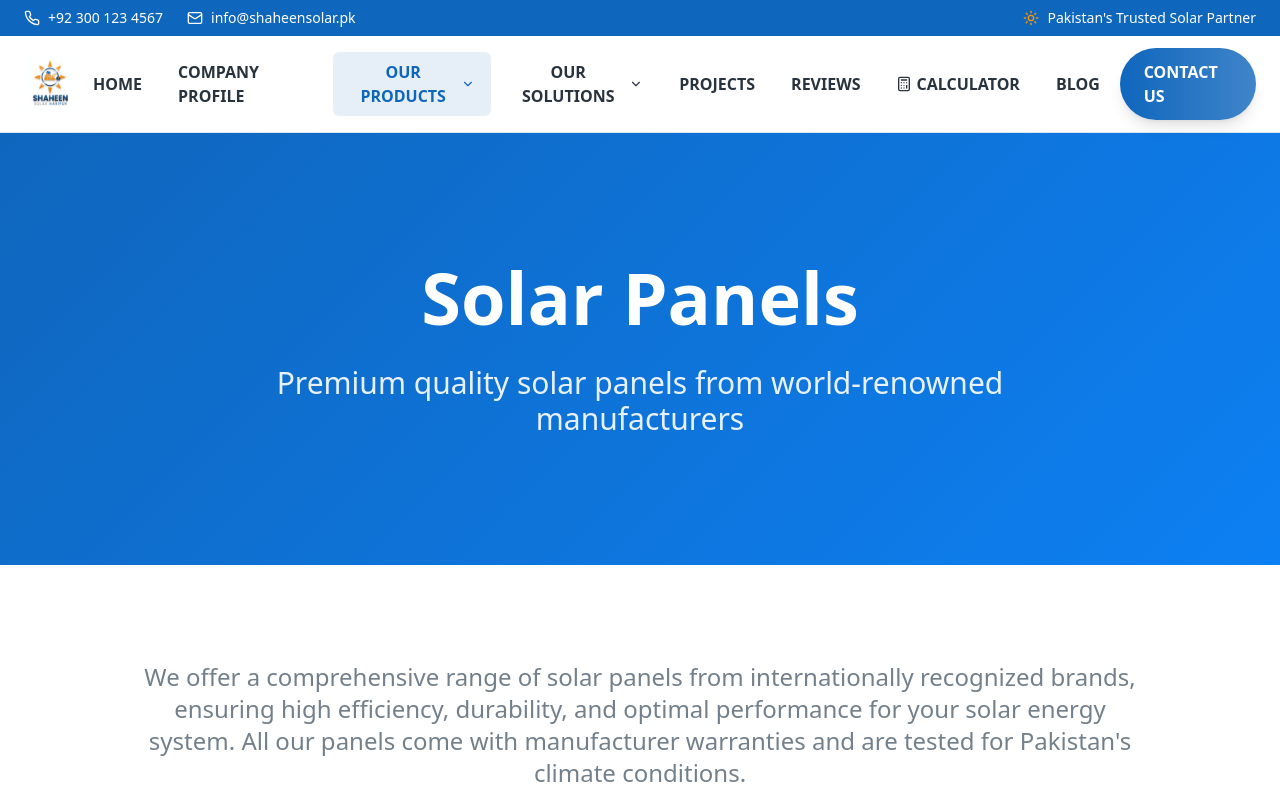
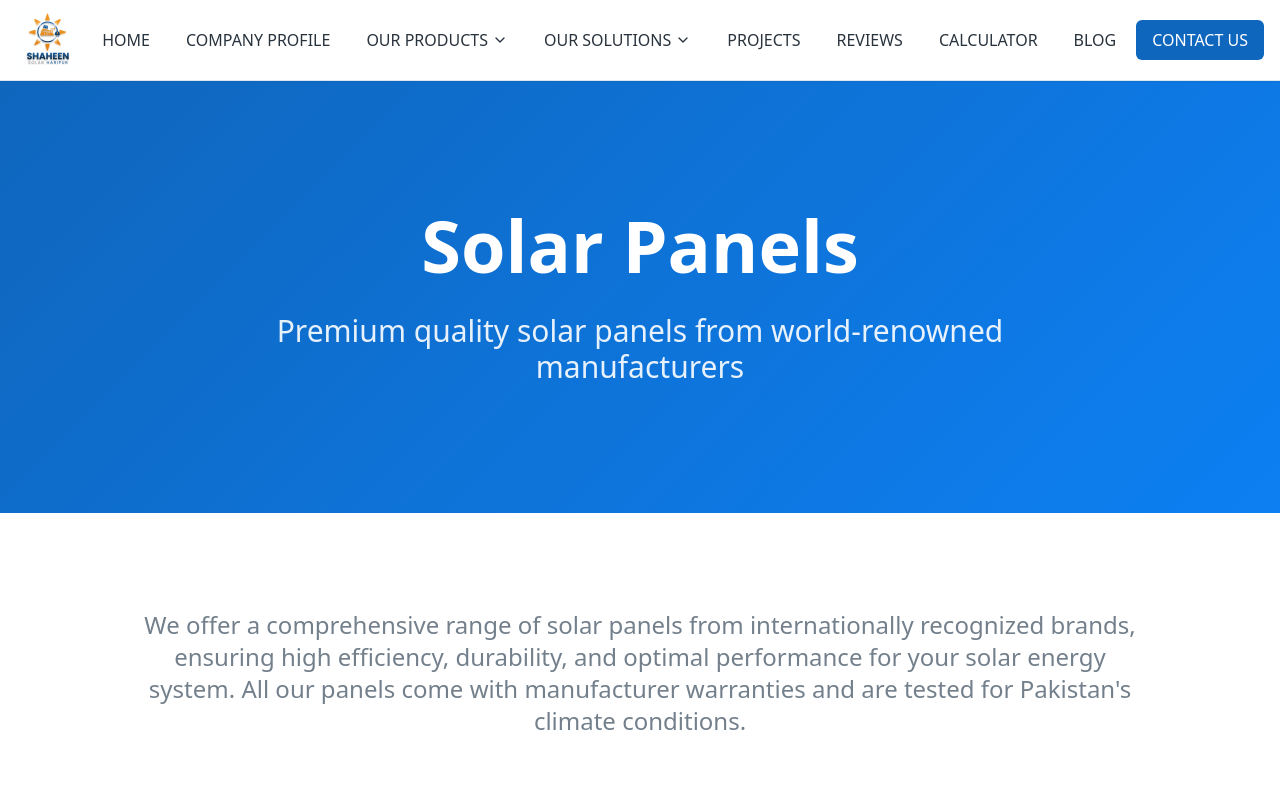
Before and after one commit to ziaaiautomation-create/shaheen-solar-display, a React (Vite) app: page /products/solar-panels in a window 1280 px wide. Shown: the top 800 px of the page. Built offline with nearby package versions, Linux system fonts and the light colour scheme; the HTML template or start-up script is replaced by a standard one.

Commit message:
Reverted to commit 11b73d6033131a09c78960ae4ea6d7133eadd9f7

```diff
--- a/src/components/Header.tsx
+++ b/src/components/Header.tsx
@@ -1,397 +1,172 @@
-import { useState, useEffect } from "react";
-import { Link, useLocation } from "react-router-dom";
-import { Menu, X, ChevronDown, Phone, Mail, Sun, Calculator } from "lucide-react";
+import { useState } from "react";
+import { Link } from "react-router-dom";
+import { Menu, X, ChevronDown } from "lucide-react";
 import logo from "@/assets/shaheen-logo.png";
 
 const Header = () => {
   const [isMenuOpen, setIsMenuOpen] = useState(false);
   const [activeDropdown, setActiveDropdown] = useState<string | null>(null);
-  const [isScrolled, setIsScrolled] = useState(false);
-  const location = useLocation();
 
   const toggleMenu = () => setIsMenuOpen(!isMenuOpen);
 
-  useEffect(() => {
-    const handleScroll = () => {
-      setIsScrolled(window.scrollY > 20);
-    };
-    window.addEventListener("scroll", handleScroll);
-    return () => window.removeEventListener("scroll", handleScroll);
-  }, []);
-
-  const isActive = (path: string) => location.pathname === path;
-
   return (
-    <>
-      {/* Top Bar */}
-      <div className="hidden lg:block bg-primary text-primary-foreground py-2">
-        <div className="container mx-auto px-6 flex items-center justify-between text-sm">
-          <div className="flex items-center gap-6">
-            <a href="tel:+923001234567" className="flex items-center gap-2 hover:text-secondary transition-colors">
-              <Phone className="h-4 w-4" />
-              <span>+92 300 123 4567</span>
-            </a>
-            <a href="mailto:info@shaheensolar.pk" className="flex items-center gap-2 hover:text-secondary transition-colors">
-              <Mail className="h-4 w-4" />
-              <span>info@shaheensolar.pk</span>
-            </a>
-          </div>
-          <div className="flex items-center gap-4">
-            <span className="flex items-center gap-2">
-              <Sun className="h-4 w-4 text-secondary" />
-              <span>Pakistan's Trusted Solar Partner</span>
-            </span>
-          </div>
-        </div>
-      </div>
-
-      {/* Main Header */}
-      <header
-        className={`sticky top-0 z-50 transition-all duration-300 ${
-          isScrolled
-            ? "bg-background/95 backdrop-blur-md shadow-lg border-b border-border"
-            : "bg-background border-b border-border"
-        }`}
-      >
-        <nav className="container mx-auto px-4 lg:px-6">
-          <div className="flex items-center justify-between h-20 lg:h-24">
+    <header className="sticky top-0 z-50 bg-background border-b border-border shadow-sm">
+      <nav className="container mx-auto px-4">
+        <div className="flex items-center justify-between h-20">
           {/* Logo */}
-            <Link to="/" className="flex items-center space-x-3 group">
-              <img
-                src={logo}
-                alt="Shaheen Solar Haripur"
-                className="h-14 lg:h-18 w-auto transition-transform duration-300 group-hover:scale-105"
-              />
+          <Link to="/" className="flex items-center space-x-3">
+            <img src={logo} alt="Shaheen Solar Haripur" className="h-16 w-auto" />
           </Link>
 
           {/* Desktop Navigation */}
           <div className="hidden lg:flex items-center space-x-1">
-              <Link
-                to="/"
-                className={`px-4 py-2 font-semibold transition-all duration-300 rounded-md ${
-                  isActive("/")
-                    ? "text-primary bg-primary/10"
-                    : "text-foreground hover:text-primary hover:bg-primary/5"
-                }`}
-              >
+            <Link to="/" className="px-4 py-2 text-foreground hover:text-primary transition-colors font-medium">
               HOME
             </Link>
-              <Link
-                to="/company-profile"
-                className={`px-4 py-2 font-semibold transition-all duration-300 rounded-md ${
-                  isActive("/company-profile")
-                    ? "text-primary bg-primary/10"
-                    : "text-foreground hover:text-primary hover:bg-primary/5"
-                }`}
-              >
+            <Link to="/company-profile" className="px-4 py-2 text-foreground hover:text-primary transition-colors font-medium">
               COMPANY PROFILE
             </Link>
 
             {/* Products Dropdown */}
             <div
-                className="relative"
+              className="relative group"
               onMouseEnter={() => setActiveDropdown("products")}
               onMouseLeave={() => setActiveDropdown(null)}
             >
-                <button
-                  className={`px-4 py-2 font-semibold transition-all duration-300 rounded-md flex items-center gap-1 ${
-                    location.pathname.includes("/products")
-                      ? "text-primary bg-primary/10"
-                      : "text-foreground hover:text-primary hover:bg-primary/5"
-                  }`}
-                >
-                  OUR PRODUCTS
-                  <ChevronDown
-                    className={`h-4 w-4 transition-transform duration-300 ${
-                      activeDropdown === "products" ? "rotate-180" : ""
-                    }`}
-                  />
+              <button className="px-4 py-2 text-foreground hover:text-primary transition-colors font-medium flex items-center">
+                OUR PRODUCTS <ChevronDown className="ml-1 h-4 w-4" />
               </button>
-                <div
-                  className={`absolute top-full left-0 mt-2 w-64 bg-background border border-border rounded-xl shadow-xl z-50 overflow-hidden transition-all duration-300 origin-top ${
-                    activeDropdown === "products"
-                      ? "opacity-100 scale-y-100 translate-y-0"
-                      : "opacity-0 scale-y-95 -translate-y-2 pointer-events-none"
-                  }`}
-                >
-                  <div className="py-2">
-                    {[
-                      { path: "/products/solar-panels", label: "Solar Panels" },
-                      { path: "/products/solar-inverters", label: "Solar Inverters" },
-                      { path: "/products/batteries", label: "Batteries (Lithium-ion)" },
-                      { path: "/products/structure", label: "Structure" },
-                      { path: "/products/metering", label: "Metering" },
-                    ].map((item) => (
-                      <Link
-                        key={item.path}
-                        to={item.path}
-                        className={`block px-5 py-3 transition-all duration-200 ${
-                          isActive(item.path)
-                            ? "bg-primary/10 text-primary border-l-4 border-primary"
-                            : "hover:bg-muted hover:pl-6 text-foreground"
-                        }`}
-                      >
-                        {item.label}
+              {activeDropdown === "products" && (
+                <div className="absolute top-full left-0 mt-1 w-56 bg-background border border-border rounded-md shadow-lg z-50">
+                  <Link to="/products/solar-panels" className="block px-4 py-3 hover:bg-muted transition-colors">
+                    Solar Panels
                   </Link>
-                    ))}
+                  <Link to="/products/solar-inverters" className="block px-4 py-3 hover:bg-muted transition-colors">
+                    Solar Inverters
+                  </Link>
+                  <Link to="/products/batteries" className="block px-4 py-3 hover:bg-muted transition-colors">
+                    Batteries (Lithium-ion)
+                  </Link>
+                  <Link to="/products/structure" className="block px-4 py-3 hover:bg-muted transition-colors">
+                    Structure
+                  </Link>
+                  <Link to="/products/metering" className="block px-4 py-3 hover:bg-muted transition-colors">
+                    Metering
+                  </Link>
                 </div>
-                </div>
+              )}
             </div>
 
             {/* Solutions Dropdown */}
             <div
-                className="relative"
+              className="relative group"
               onMouseEnter={() => setActiveDropdown("solutions")}
               onMouseLeave={() => setActiveDropdown(null)}
             >
-                <button
-                  className={`px-4 py-2 font-semibold transition-all duration-300 rounded-md flex items-center gap-1 ${
-                    location.pathname.includes("/solutions")
-                      ? "text-primary bg-primary/10"
-                      : "text-foreground hover:text-primary hover:bg-primary/5"
-                  }`}
-                >
-                  OUR SOLUTIONS
-                  <ChevronDown
-                    className={`h-4 w-4 transition-transform duration-300 ${
-                      activeDropdown === "solutions" ? "rotate-180" : ""
-                    }`}
-                  />
+              <button className="px-4 py-2 text-foreground hover:text-primary transition-colors font-medium flex items-center">
+                OUR SOLUTIONS <ChevronDown className="ml-1 h-4 w-4" />
               </button>
-                <div
-                  className={`absolute top-full left-0 mt-2 w-72 bg-background border border-border rounded-xl shadow-xl z-50 overflow-hidden transition-all duration-300 origin-top ${
-                    activeDropdown === "solutions"
-                      ? "opacity-100 scale-y-100 translate-y-0"
-                      : "opacity-0 scale-y-95 -translate-y-2 pointer-events-none"
-                  }`}
-                >
-                  <div className="py-2">
-                    {[
-                      { path: "/solutions/residential", label: "Residential Solar Solutions" },
-                      { path: "/solutions/commercial", label: "Commercial Solar Solutions" },
-                      { path: "/solutions/industrial", label: "Industrial Solar Solutions" },
-                    ].map((item) => (
-                      <Link
-                        key={item.path}
-                        to={item.path}
-                        className={`block px-5 py-3 transition-all duration-200 ${
-                          isActive(item.path)
-                            ? "bg-primary/10 text-primary border-l-4 border-primary"
-                            : "hover:bg-muted hover:pl-6 text-foreground"
-                        }`}
-                      >
-                        {item.label}
+              {activeDropdown === "solutions" && (
+                <div className="absolute top-full left-0 mt-1 w-56 bg-background border border-border rounded-md shadow-lg z-50">
+                  <Link to="/solutions/residential" className="block px-4 py-3 hover:bg-muted transition-colors">
+                    Residential Solar Solutions
                   </Link>
-                    ))}
+                  <Link to="/solutions/commercial" className="block px-4 py-3 hover:bg-muted transition-colors">
+                    Commercial Solar Solutions
+                  </Link>
+                  <Link to="/solutions/industrial" className="block px-4 py-3 hover:bg-muted transition-colors">
+                    Industrial Solar Solutions
+                  </Link>
                 </div>
-                </div>
+              )}
             </div>
 
-              <Link
-                to="/projects"
-                className={`px-4 py-2 font-semibold transition-all duration-300 rounded-md ${
-                  isActive("/projects")
-                    ? "text-primary bg-primary/10"
-                    : "text-foreground hover:text-primary hover:bg-primary/5"
-                }`}
-              >
+            <Link to="/projects" className="px-4 py-2 text-foreground hover:text-primary transition-colors font-medium">
               PROJECTS
             </Link>
-              <Link
-                to="/reviews"
-                className={`px-4 py-2 font-semibold transition-all duration-300 rounded-md ${
-                  isActive("/reviews")
-                    ? "text-primary bg-primary/10"
-                    : "text-foreground hover:text-primary hover:bg-primary/5"
-                }`}
-              >
+            <Link to="/reviews" className="px-4 py-2 text-foreground hover:text-primary transition-colors font-medium">
               REVIEWS
             </Link>
-              <Link
-                to="/solar-calculator"
-                className={`px-4 py-2 font-semibold transition-all duration-300 rounded-md flex items-center gap-1 ${
-                  isActive("/solar-calculator")
-                    ? "text-primary bg-primary/10"
-                    : "text-foreground hover:text-primary hover:bg-primary/5"
-                }`}
-              >
-                <Calculator className="h-4 w-4" />
+            <Link to="/solar-calculator" className="px-4 py-2 text-foreground hover:text-primary transition-colors font-medium">
               CALCULATOR
             </Link>
-              <Link
-                to="/blog"
-                className={`px-4 py-2 font-semibold transition-all duration-300 rounded-md ${
-                  isActive("/blog")
-                    ? "text-primary bg-primary/10"
-                    : "text-foreground hover:text-primary hover:bg-primary/5"
-                }`}
-              >
+            <Link to="/blog" className="px-4 py-2 text-foreground hover:text-primary transition-colors font-medium">
               BLOG
             </Link>
-              <Link
-                to="/contact"
-                className="ml-4 px-6 py-3 bg-gradient-to-r from-primary to-primary/80 text-primary-foreground font-bold rounded-full shadow-lg hover:shadow-xl transition-all duration-300 hover:scale-105 hover:from-primary/90 hover:to-primary"
-              >
+            <Link to="/contact" className="px-4 py-2 bg-primary text-primary-foreground hover:bg-primary/90 transition-colors font-medium rounded-md ml-2">
               CONTACT US
             </Link>
           </div>
 
           {/* Mobile Menu Button */}
-            <button
-              onClick={toggleMenu}
-              className="lg:hidden p-3 rounded-xl bg-muted/50 text-foreground hover:bg-muted transition-colors"
-            >
+          <button onClick={toggleMenu} className="lg:hidden p-2 text-foreground">
             {isMenuOpen ? <X className="h-6 w-6" /> : <Menu className="h-6 w-6" />}
           </button>
         </div>
 
         {/* Mobile Navigation */}
-          <div
-            className={`lg:hidden overflow-hidden transition-all duration-300 ${
-              isMenuOpen ? "max-h-[800px] opacity-100" : "max-h-0 opacity-0"
-            }`}
-          >
-            <div className="py-4 border-t border-border space-y-1">
-              <Link
-                to="/"
-                className={`block px-4 py-3 rounded-lg font-medium transition-colors ${
-                  isActive("/") ? "bg-primary/10 text-primary" : "text-foreground hover:bg-muted"
-                }`}
-                onClick={toggleMenu}
-              >
+        {isMenuOpen && (
+          <div className="lg:hidden py-4 border-t border-border">
+            <Link to="/" className="block px-4 py-3 text-foreground hover:bg-muted transition-colors" onClick={toggleMenu}>
               HOME
             </Link>
-              <Link
-                to="/company-profile"
-                className={`block px-4 py-3 rounded-lg font-medium transition-colors ${
-                  isActive("/company-profile") ? "bg-primary/10 text-primary" : "text-foreground hover:bg-muted"
-                }`}
-                onClick={toggleMenu}
-              >
+            <Link to="/company-profile" className="block px-4 py-3 text-foreground hover:bg-muted transition-colors" onClick={toggleMenu}>
               COMPANY PROFILE
             </Link>
 
             {/* Mobile Products */}
             <div className="px-4 py-2">
-                <div className="font-bold text-primary mb-2 flex items-center gap-2">
-                  <div className="w-1 h-4 bg-primary rounded-full"></div>
-                  OUR PRODUCTS
-                </div>
-                <div className="ml-4 space-y-1">
-                  {[
-                    { path: "/products/solar-panels", label: "Solar Panels" },
-                    { path: "/products/solar-inverters", label: "Solar Inverters" },
-                    { path: "/products/batteries", label: "Batteries (Lithium-ion)" },
-                    { path: "/products/structure", label: "Structure" },
-                    { path: "/products/metering", label: "Metering" },
-                  ].map((item) => (
-                    <Link
-                      key={item.path}
-                      to={item.path}
-                      className={`block px-4 py-2 rounded-lg text-sm transition-colors ${
-                        isActive(item.path)
-                          ? "bg-primary/10 text-primary"
-                          : "text-muted-foreground hover:text-foreground hover:bg-muted"
-                      }`}
-                      onClick={toggleMenu}
-                    >
-                      {item.label}
+              <div className="font-medium text-foreground mb-2">OUR PRODUCTS</div>
+              <Link to="/products/solar-panels" className="block px-4 py-2 text-sm text-muted-foreground hover:text-foreground" onClick={toggleMenu}>
+                Solar Panels
               </Link>
-                  ))}
-                </div>
+              <Link to="/products/solar-inverters" className="block px-4 py-2 text-sm text-muted-foreground hover:text-foreground" onClick={toggleMenu}>
+                Solar Inverters
+              </Link>
+              <Link to="/products/batteries" className="block px-4 py-2 text-sm text-muted-foreground hover:text-foreground" onClick={toggleMenu}>
+                Batteries (Lithium-ion)
+              </Link>
+              <Link to="/products/structure" className="block px-4 py-2 text-sm text-muted-foreground hover:text-foreground" onClick={toggleMenu}>
+                Structure
+              </Link>
+              <Link to="/products/metering" className="block px-4 py-2 text-sm text-muted-foreground hover:text-foreground" onClick={toggleMenu}>
+                Metering
+              </Link>
             </div>
 
             {/* Mobile Solutions */}
             <div className="px-4 py-2">
-                <div className="font-bold text-primary mb-2 flex items-center gap-2">
-                  <div className="w-1 h-4 bg-primary rounded-full"></div>
-                  OUR SOLUTIONS
-                </div>
-                <div className="ml-4 space-y-1">
-                  {[
-                    { path: "/solutions/residential", label: "Residential Solar Solutions" },
-                    { path: "/solutions/commercial", label: "Commercial Solar Solutions" },
-                    { path: "/solutions/industrial", label: "Industrial Solar Solutions" },
-                  ].map((item) => (
-                    <Link
-                      key={item.path}
-                      to={item.path}
-                      className={`block px-4 py-2 rounded-lg text-sm transition-colors ${
-                        isActive(item.path)
-                          ? "bg-primary/10 text-primary"
-                          : "text-muted-foreground hover:text-foreground hover:bg-muted"
-                      }`}
-                      onClick={toggleMenu}
-                    >
-                      {item.label}
+              <div className="font-medium text-foreground mb-2">OUR SOLUTIONS</div>
+              <Link to="/solutions/residential" className="block px-4 py-2 text-sm text-muted-foreground hover:text-foreground" onClick={toggleMenu}>
+                Residential Solar Solutions
               </Link>
-                  ))}
-                </div>
+              <Link to="/solutions/commercial" className="block px-4 py-2 text-sm text-muted-foreground hover:text-foreground" onClick={toggleMenu}>
+                Commercial Solar Solutions
+              </Link>
+              <Link to="/solutions/industrial" className="block px-4 py-2 text-sm text-muted-foreground hover:text-foreground" onClick={toggleMenu}>
+                Industrial Solar Solutions
+              </Link>
             </div>
 
-              <Link
-                to="/projects"
-                className={`block px-4 py-3 rounded-lg font-medium transition-colors ${
-                  isActive("/projects") ? "bg-primary/10 text-primary" : "text-foreground hover:bg-muted"
-                }`}
-                onClick={toggleMenu}
-              >
+            <Link to="/projects" className="block px-4 py-3 text-foreground hover:bg-muted transition-colors" onClick={toggleMenu}>
               PROJECTS
             </Link>
-              <Link
-                to="/reviews"
-                className={`block px-4 py-3 rounded-lg font-medium transition-colors ${
-                  isActive("/reviews") ? "bg-primary/10 text-primary" : "text-foreground hover:bg-muted"
-                }`}
-                onClick={toggleMenu}
-              >
+            <Link to="/reviews" className="block px-4 py-3 text-foreground hover:bg-muted transition-colors" onClick={toggleMenu}>
               REVIEWS
             </Link>
-              <Link
-                to="/solar-calculator"
-                className={`block px-4 py-3 rounded-lg font-medium transition-colors flex items-center gap-2 ${
-                  isActive("/solar-calculator") ? "bg-primary/10 text-primary" : "text-foreground hover:bg-muted"
-                }`}
-                onClick={toggleMenu}
-              >
-                <Calculator className="h-4 w-4" />
+            <Link to="/solar-calculator" className="block px-4 py-3 text-foreground hover:bg-muted transition-colors" onClick={toggleMenu}>
               CALCULATOR
             </Link>
-              <Link
-                to="/blog"
-                className={`block px-4 py-3 rounded-lg font-medium transition-colors ${
-                  isActive("/blog") ? "bg-primary/10 text-primary" : "text-foreground hover:bg-muted"
-                }`}
-                onClick={toggleMenu}
-              >
+            <Link to="/blog" className="block px-4 py-3 text-foreground hover:bg-muted transition-colors" onClick={toggleMenu}>
               BLOG
             </Link>
-              <Link
-                to="/contact"
-                className="block mx-4 my-4 px-6 py-4 bg-gradient-to-r from-primary to-primary/80 text-primary-foreground text-center font-bold rounded-xl shadow-lg"
-                onClick={toggleMenu}
-              >
+            <Link to="/contact" className="block mx-4 my-2 px-4 py-3 bg-primary text-primary-foreground hover:bg-primary/90 transition-colors text-center rounded-md" onClick={toggleMenu}>
               CONTACT US
             </Link>
-
-              {/* Mobile Contact Info */}
-              <div className="px-4 py-4 mt-4 border-t border-border">
-                <div className="flex flex-col gap-3 text-sm text-muted-foreground">
-                  <a href="tel:+923001234567" className="flex items-center gap-2 hover:text-primary transition-colors">
-                    <Phone className="h-4 w-4" />
-                    <span>+92 300 123 4567</span>
-                  </a>
-                  <a href="mailto:info@shaheensolar.pk" className="flex items-center gap-2 hover:text-primary transition-colors">
-                    <Mail className="h-4 w-4" />
-                    <span>info@shaheensolar.pk</span>
-                  </a>
           </div>
-              </div>
-            </div>
-          </div>
+        )}
       </nav>
     </header>
-    </>
   );
 };
 
```
Lines whose indentation alone changed are shown as unchanged.
